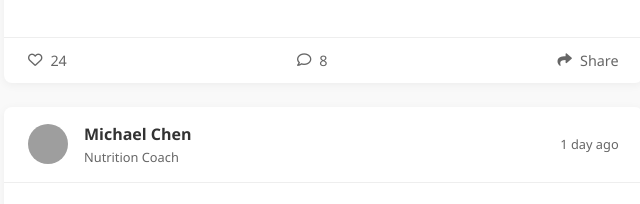
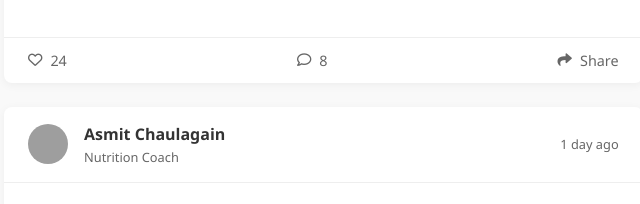
Before and after one commit to Syncropal/Nepflex, a plain HTML site: page community.html in a window 1280 px wide. Shown: the part 804-1008 px from the top of the page, 270-910 px from the left. Drawn offline with Linux system fonts and the light colour scheme; grey boxes are pictures that could not be loaded.

```diff
--- a/community.html
+++ b/community.html
@@ -118,7 +118,7 @@
                         <div class="post-user">
                             <img src="https://randomuser.me/api/portraits/men/45.jpg" alt="User profile">
                             <div class="post-user-info">
-                                <h4>Michael Chen</h4>
+                                <h4>Asmit Chaulagain</h4>
                                 <p>Nutrition Coach</p>
                             </div>
                         </div>
```
Also changed, not shown: assets/images/Asmit Photo.png (added).
